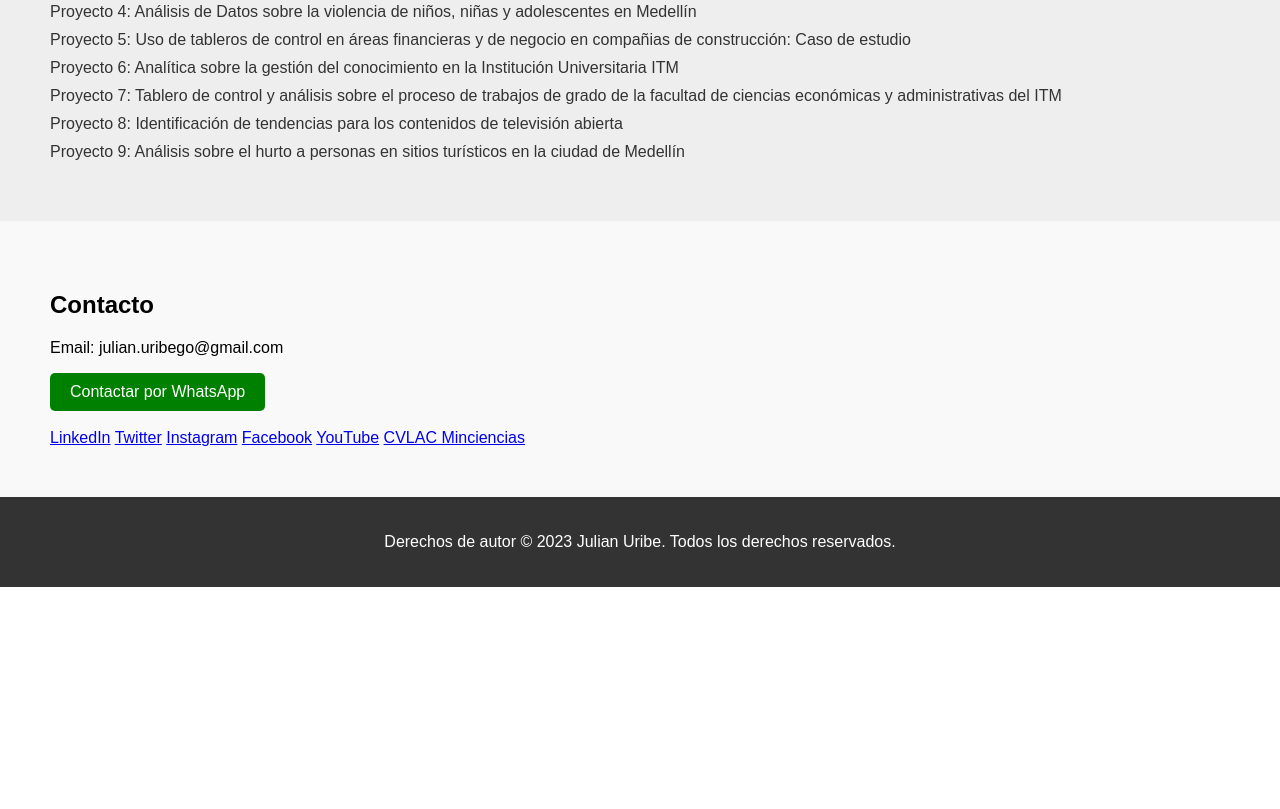
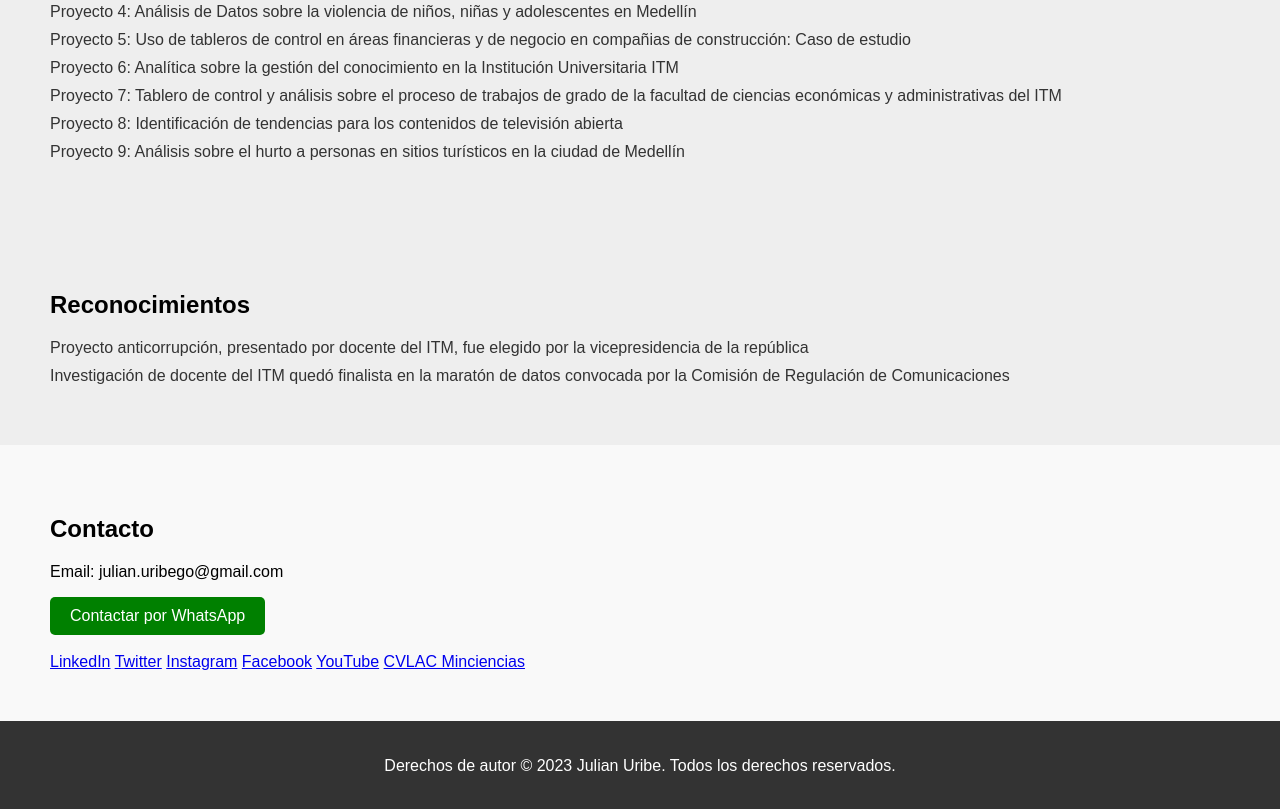
Before and after one commit to datawithjulianuribe/portafolio, a plain HTML site: page index.html in a window 1280 px wide. Shown: the part 1742-2551 px from the top of the page. Before the commit the page ends 2329 px from the top, so only its background shows below. Drawn offline with nearby package versions, Linux system fonts and the light colour scheme.

Commit message:
Update index.html

```diff
--- a/index.html
+++ b/index.html
@@ -163,6 +163,24 @@
 			padding: 20px;
 			text-align: center;
 		}
+
+		#reconocimientos {
+			padding: 50px;
+			background-color: #eee;
+		}
+
+		#reconocimientos li {
+			margin-bottom: 10px;
+		}
+
+		#reconocimientos a {
+			color: #333;
+			text-decoration: none;
+		}
+
+		#reconocimientos a:hover {
+			text-decoration: underline;
+		}
   	</style>
   </head>
   <script src="https://cdn.jsdelivr.net/npm/chart.js"></script>
@@ -244,6 +262,14 @@
       </ul>
     </section>
 
+    <section id="reconocimientos">
+      <h2>Reconocimientos</h2>
+      <ul>
+	<li><a href="https://www.itm.edu.co/noticias-principales/proyecto-anticorrupcion-presentado-por-docente-del-itm-fue-elegido-por-la-vicepresidencia-de-la-republica/?highlight=Juli%C3%A1n">Proyecto anticorrupción, presentado por docente del ITM, fue elegido por la vicepresidencia de la república</a></li>
+        <li><a href="https://www.itm.edu.co/noticias-principales/investigacion-de-docente-del-itm-quedo-finalista-en-la-maraton-de-datos-convocada-por-la-comision-de-regulacion-de-comunicaciones/?highlight=Juli%C3%A1n%20Uribe">Investigación de docente del ITM quedó finalista en la maratón de datos convocada por la Comisión de Regulación de Comunicaciones</a></li>
+      </ul>
+    </section>
+
     <section id="contacto">
       <h2>Contacto</h2>
 	  <p>Email: julian.uribego@gmail.com</p>
```
